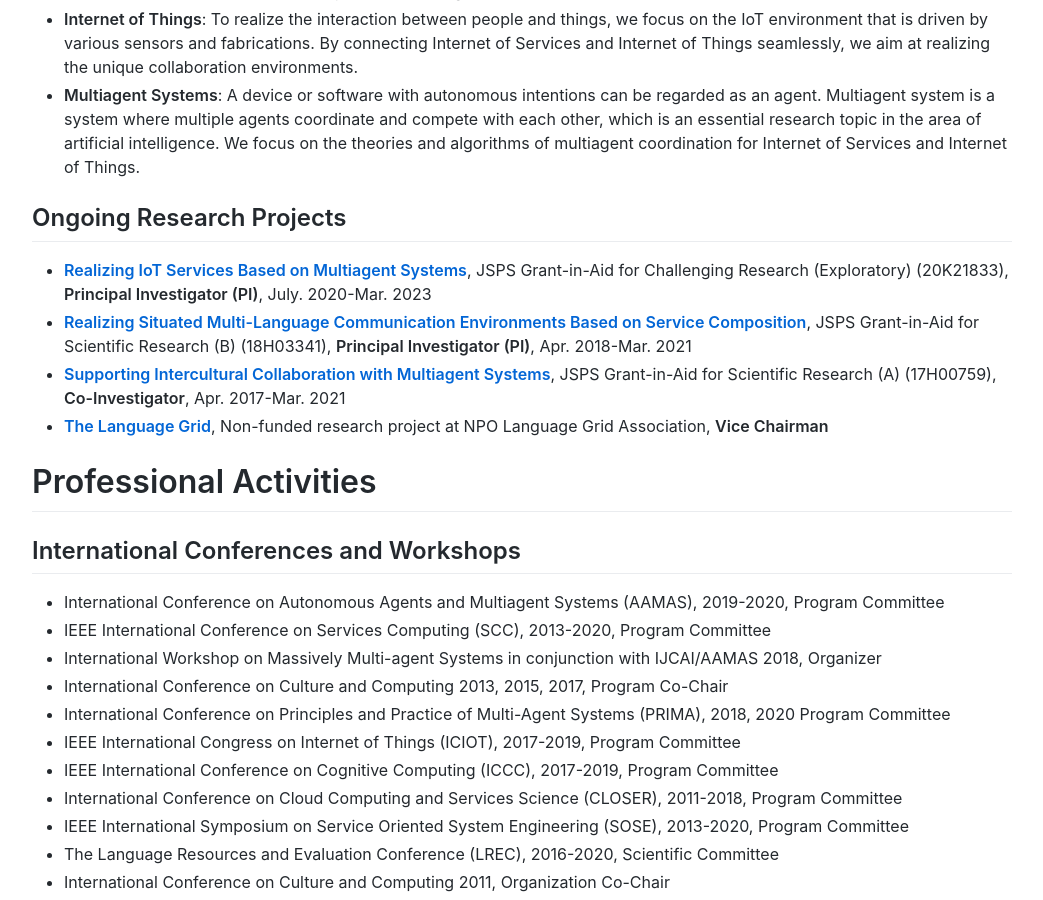
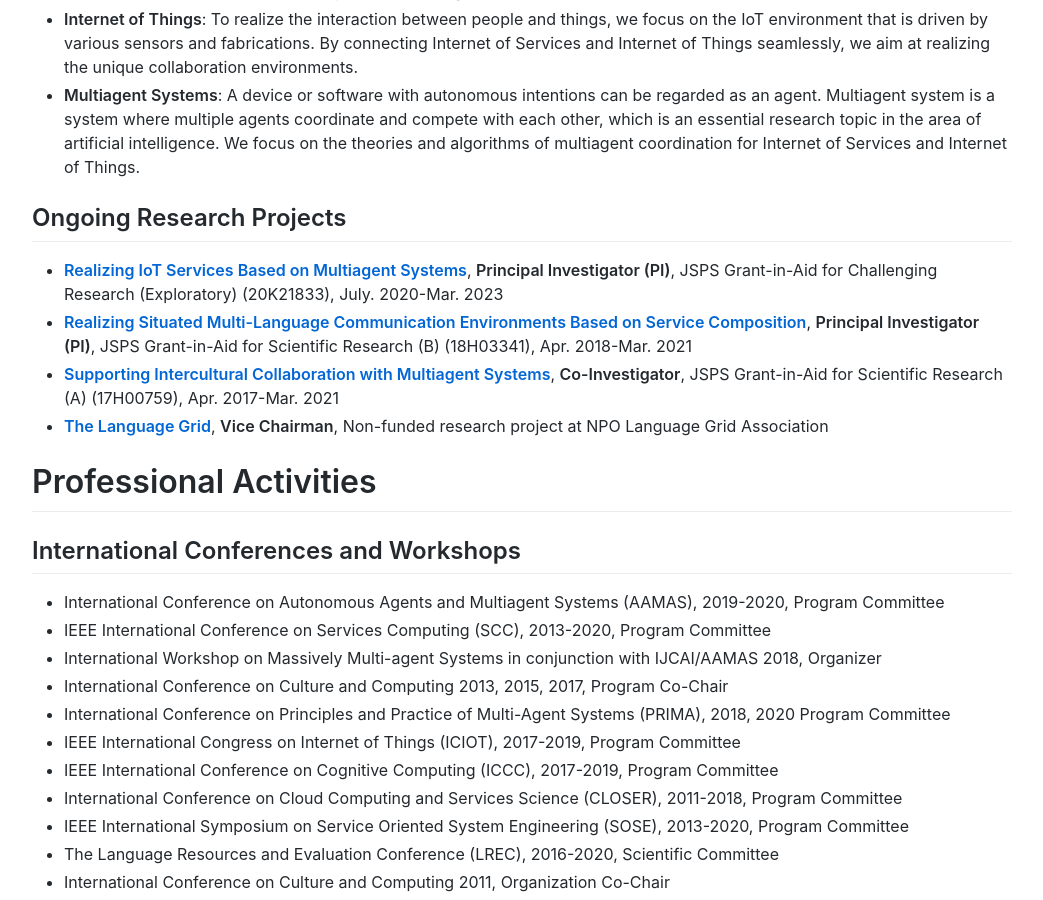
Before and after one commit to lindh/lindh.github.io, a Jekyll site: the page built from index.md, in a window 1280 px wide and 900 px high, scrolled down 1555 px. Shown: the whole window, without its empty margins (118-1161 px from the left). Built offline with Jekyll 4.4.1, drawn with Linux system fonts in a browser that asks for light colours; comment, search, counter and statistics services are not loaded.

Commit message:
Update index.md

```diff
--- a/index.md
+++ b/index.md
@@ -54,10 +54,10 @@
 - **Multiagent Systems**: A device or software with autonomous intentions can be regarded as an agent. Multiagent system is a system where multiple agents coordinate and compete with each other, which is an essential research topic in the area of artificial intelligence. We focus on the theories and algorithms of multiagent coordination for Internet of Services and Internet of Things.
 
 ## Ongoing Research Projects
-- **[Realizing IoT Services Based on Multiagent Systems](https://kaken.nii.ac.jp/en/grant/KAKENHI-PROJECT-20K21833/)**, JSPS Grant-in-Aid for Challenging Research (Exploratory) (20K21833), **Principal Investigator (PI)**, July. 2020-Mar. 2023
-- **[Realizing Situated Multi-Language Communication Environments Based on Service Composition](https://kaken.nii.ac.jp/en/grant/KAKENHI-PROJECT-18H03341/)**, JSPS Grant-in-Aid for Scientific Research (B) (18H03341), **Principal Investigator (PI)**, Apr. 2018-Mar. 2021
-- **[Supporting Intercultural Collaboration with Multiagent Systems](https://kaken.nii.ac.jp/en/grant/KAKENHI-PROJECT-17H00759/)**, JSPS Grant-in-Aid for Scientific Research (A) (17H00759), **Co-Investigator**, Apr. 2017-Mar. 2021
-- **[The Language Grid](http://langrid.org)**, Non-funded research project at NPO Language Grid Association, **Vice Chairman**
+- **[Realizing IoT Services Based on Multiagent Systems](https://kaken.nii.ac.jp/en/grant/KAKENHI-PROJECT-20K21833/)**, **Principal Investigator (PI)**, JSPS Grant-in-Aid for Challenging Research (Exploratory) (20K21833), July. 2020-Mar. 2023
+- **[Realizing Situated Multi-Language Communication Environments Based on Service Composition](https://kaken.nii.ac.jp/en/grant/KAKENHI-PROJECT-18H03341/)**, **Principal Investigator (PI)**, JSPS Grant-in-Aid for Scientific Research (B) (18H03341), Apr. 2018-Mar. 2021
+- **[Supporting Intercultural Collaboration with Multiagent Systems](https://kaken.nii.ac.jp/en/grant/KAKENHI-PROJECT-17H00759/)**, **Co-Investigator**, JSPS Grant-in-Aid for Scientific Research (A) (17H00759), Apr. 2017-Mar. 2021
+- **[The Language Grid](http://langrid.org)**, **Vice Chairman**, Non-funded research project at NPO Language Grid Association
 
 # Professional Activities
 
```
